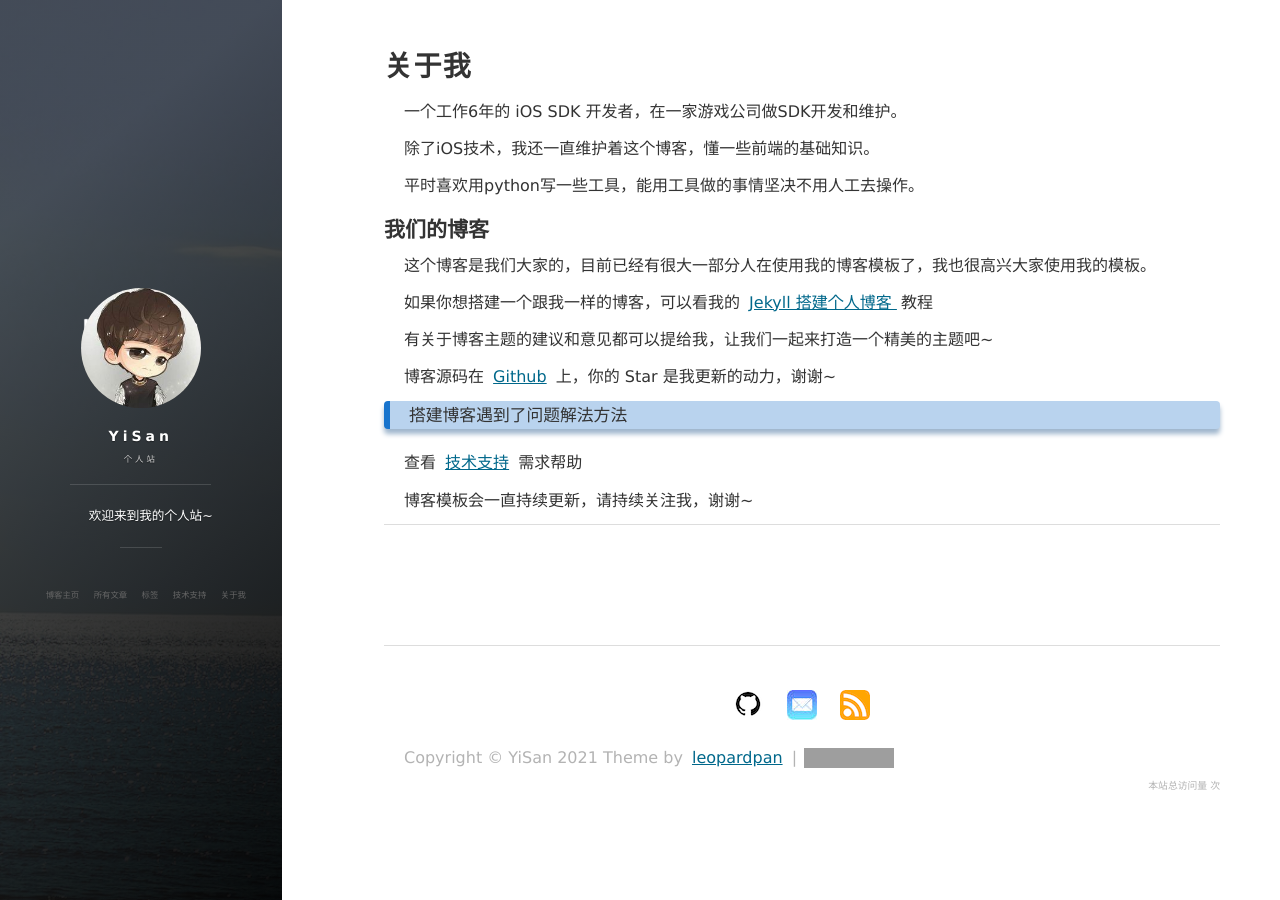
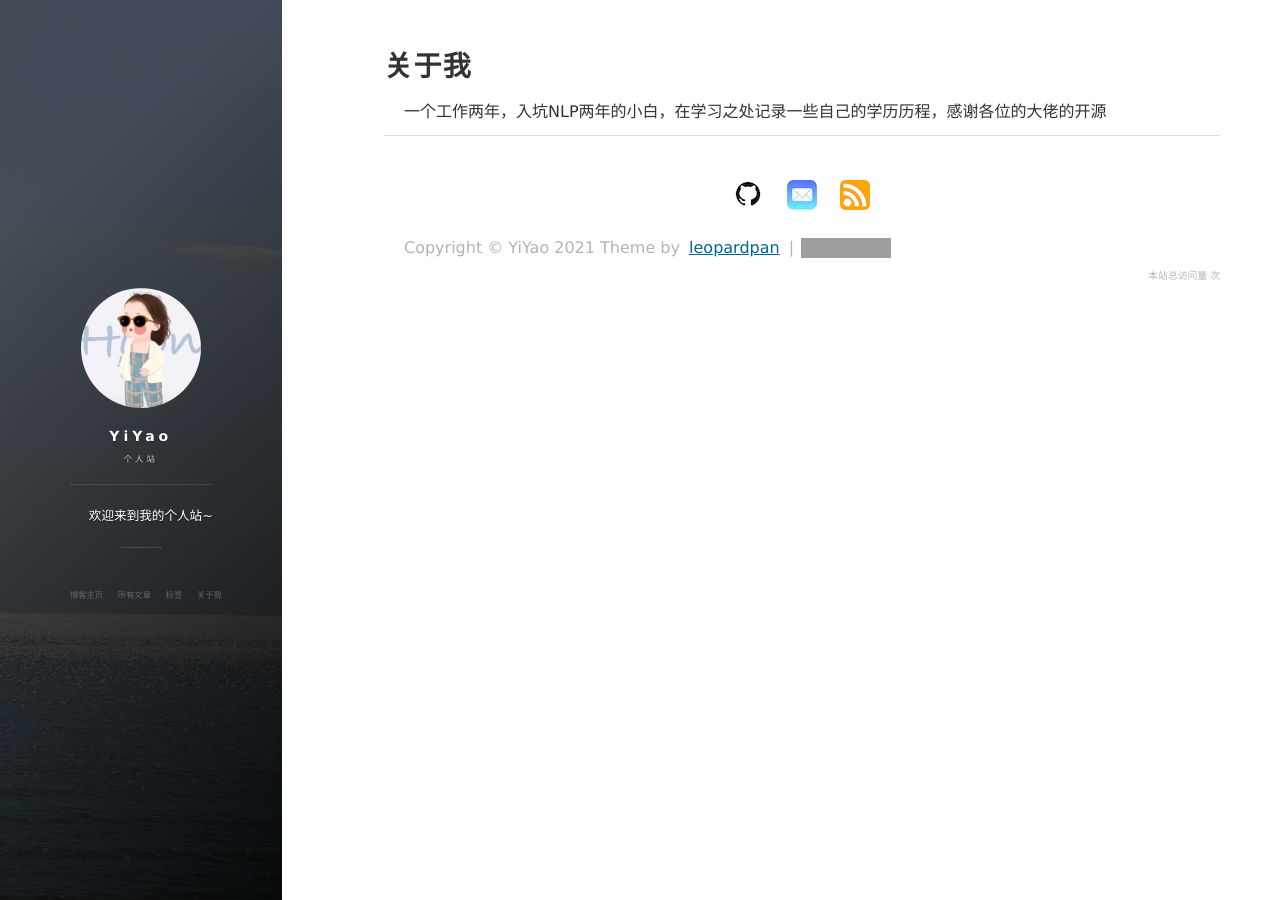
Before and after one commit to MonkeyTB/monkeytb.github.io, a Jekyll site: the page built from about.md, in a window 1280 px wide. Built offline with Jekyll 4.4.1, drawn with Linux system fonts in a browser that asks for light colours; nearby versions of some CDN libraries; comment, search, counter and statistics services are not loaded; grey boxes are pictures that could not be loaded.

Commit message:
first change

```diff
--- a/_config.yml
+++ b/_config.yml
@@ -1,21 +1,15 @@
 # Basic
-title: YiSan
+title: YiYao
 subtitle: 个人站
 description: 欢迎来到我的个人站~
 # 头像里面的标题
-avatarTitle: leopardpan
+avatarTitle: YiYao
 # 头像里面的描述
 avatarDesc: 自然语言处理 / 机器学习
 url: "https://monkeytb.github.io/"
 
 # 博客是否自动生成目录，false为不生成
 enableToc: true
-
-# Comment
-comment:
-    # livere: MTAyMC81MDk5NC8yNzQ3Ng  # https://www.livere.com
-    # disqus: leopard
-    # uyan: 2143225  # 有言id,登录有言官网申请
 
 # Social
 social:
@@ -33,11 +27,7 @@ social:
 baidu:
     id: 7193fc529267517a0eea8035d7fede15
 
-# Google Analytics
-# 使用博客模板请去掉或者更换 id
-ga:
-    id: UA-84134159-3
-    host: auto
+
 
 
 # 《----------------- 上面的信息修改成你自己的 ---------------------------》
@@ -67,7 +57,6 @@ blog_button:
 nav:
     - {title: 所有文章, description: archive, url: '/archive'}
     - {title: 标签, description: tags, url: '/tags'}
-    - {title: 技术支持, description: support, url: '/support'}
     - {title: 关于我, description: about, url: '/about'}
 
 
--- a/_includes/comments.html
+++ b/_includes/comments.html
@@ -1,41 +1,20 @@
 <section class="post-comments">
-
-  {% if site.comment.livere %}
-
-      <div id="lv-container" data-id="city" data-uid="{{site.comment.livere}}">
+<!-- 来必力City版安装代码 -->
+<div id="lv-container" data-id="city" data-uid="Mi8xLzM=">
 <script type="text/javascript">
    (function(d, s) {
        var j, e = d.getElementsByTagName(s)[0];
 
        if (typeof LivereTower === 'function') { return; }
+
        j = d.createElement(s);
        j.src = 'https://cdn-city.livere.com/js/embed.dist.js';
        j.async = true;
+
        e.parentNode.insertBefore(j, e);
    })(document, 'script');
 </script>
 <noscript>为正常使用来必力评论功能请激活JavaScript</noscript>
 </div>
-
-  {% elsif site.comment.disqus %}
-    <div id="disqus_thread"></div>
-    <script>
-
-    var disqus_config = function () {
-        this.page.url = "{{ page.url | prepend: site.baseurl | prepend: site.url }}";
-        this.page.identifier = "{{ page.url }}";
-    };
-    var disqus_shortname = '{{ site.comment.disqus }}';
-
-    (function() { // DON'T EDIT BELOW THIS LINE
-        var d = document, s = d.createElement('script');
-        s.src = '//' + disqus_shortname + '.disqus.com/embed.js';
-        s.setAttribute('data-timestamp', +new Date());
-            (d.head || d.body).appendChild(s);
-        })();
-    </script>
-    <noscript>要查看<a href="http://disqus.com/?ref_noscript"> Disqus </a>评论，请启用 JavaScript</noscript>
-
-  {% endif %}
-
+<!-- City版安装代码已完成 -->
 </section>
--- a/_includes/new-old.html
+++ b/_includes/new-old.html
@@ -24,7 +24,7 @@
                   </div>
                 </div>
                 <div class="shang_info-play">
-                  <p>打开<span id="shang_pay_txt">支付宝</span>扫一扫，即可进行扫码打赏哦</p>
+                  <p>打开<span id="shang_pay_txt">微信</span>扫一扫，即可进行扫码打赏哦</p>
                 </div>
               </div>
             </div>
--- a/about.md
+++ b/about.md
@@ -3,30 +3,4 @@ layout: page
 title: 关于我
 ---
 
-一个工作6年的 iOS SDK 开发者，在一家游戏公司做SDK开发和维护。
-
-除了iOS技术，我还一直维护着这个博客，懂一些前端的基础知识。
-
-平时喜欢用python写一些工具，能用工具做的事情坚决不用人工去操作。
-
-<h2> 我们的博客 </h2>
-
-这个博客是我们大家的，目前已经有很大一部分人在使用我的博客模板了，我也很高兴大家使用我的模板。
-
-如果你想搭建一个跟我一样的博客，可以看我的
-<a href="/2016/10/jekyll_tutorials1/"> Jekyll 搭建个人博客 </a>
-教程
-
-
-有关于博客主题的建议和意见都可以提给我，让我们一起来打造一个精美的主题吧~
-
-博客源码在 <a target="_blank" href='https://github.com/leopardpan/leopardpan.github.io/'>Github</a> 上，你的 Star 是我更新的动力，谢谢~
-
-
-<h3> 搭建博客遇到了问题解法方法 </h3>
-
-查看 [技术支持](https://leopardpan.cn/support/) 需求帮助
-
-博客模板会一直持续更新，请持续关注我，谢谢~
-
-{% include comments.html %}
+一个工作两年，入坑NLP两年的小白，在学习之处记录一些自己的学历历程，感谢各位的大佬的开源
--- a/css/main.css
+++ b/css/main.css
@@ -162,7 +162,7 @@ em {
 
 blockquote {
   padding-top: 10px;
-  padding-bottom: 1px;
+  padding-bottom: 10px;
   padding-left: 10px;
   margin-left: 20px;
 
```
Also changed, not shown: _posts/2021-11-14-code.md (added, +304 -0 lines), support.md (deleted, +0 -55 lines), README.md, images/avatar.jpg, images/payimg/alipayimg.jpg, images/payimg/weipayimg.jpg, images/readme/icon.gif (deleted), images/readme/img1.png (deleted), images/readme/img2.png (deleted), images/readme/img3.png (deleted), images/readme/img4.png (deleted), images/readme/img5.png (deleted), 1 other file. Lines whose indentation alone changed are shown as unchanged.
